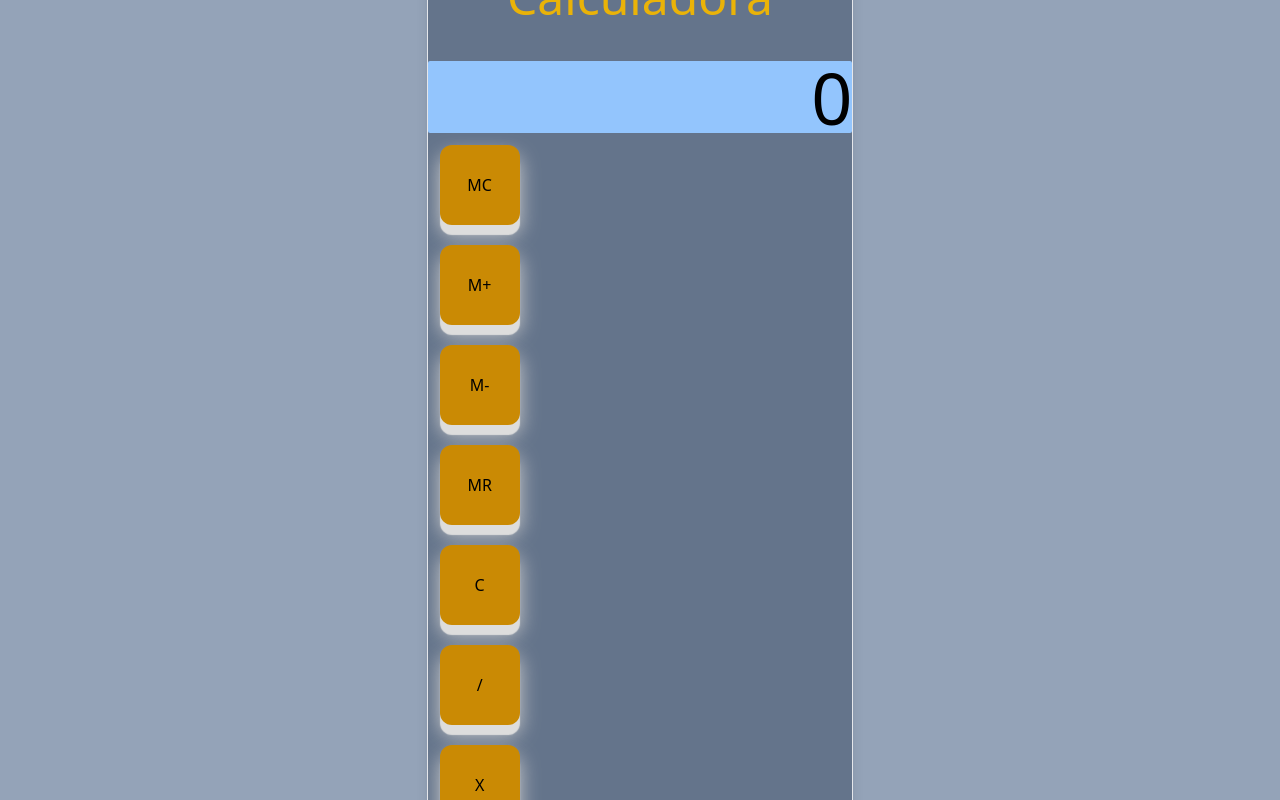
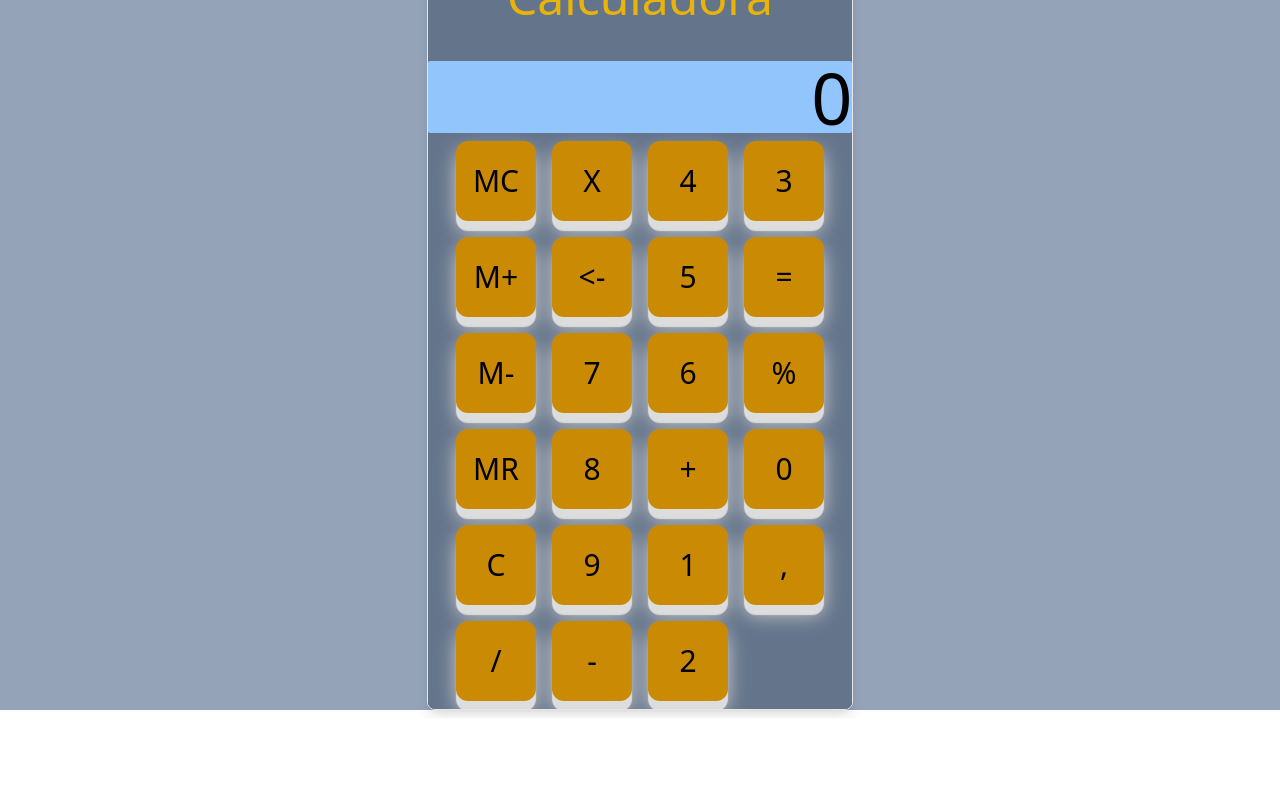
Before and after one commit to LuisCaro92/EjerciciosJavaScript, a React (Create React App) app: page / in a window 1280 px wide. Shown: the part 660-1460 px from the top of the page. After the commit the page ends 1378 px from the top, so only its background shows below. Built offline with nearby package versions, Linux system fonts and the light colour scheme.

Commit message:
se organizo la calculadora, falta darle el ultimo orden y funcionalidad

```diff
--- a/src/App.js
+++ b/src/App.js
@@ -7,10 +7,11 @@ import Nav from "./components/Nav";
 function App() {
   return (
     <div className="bg-slate-400">
-      <BrowserRouter></BrowserRouter>
+
       <Nav/>
       <Contador />
       <Calculadora />
+
     </div>
   );
 }
--- a/src/Ejercisios/Calculadora.js
+++ b/src/Ejercisios/Calculadora.js
@@ -35,15 +35,15 @@ const Calculadora = () => {
         Calculadora
       </h1>
 
-      <div className="bg-blue-300 h- 20 rounded-sm">
+      <div className="bg-blue-300 rounded-sm">
         <span className="flex justify-end text-7xl">{click}</span>
       </div>
 
       <div className="flex bg-slate-500 ">
-        <div className="">
+        <div className="grid grid-rows-6 grid-flow-col mx-auto">
         {botones.map((boton) => (
-          <div className="m-1 grid ">
-              <button className=" w-20 h-20 rounded-xl bg-yellow-600 m-2 shadow-[0px_10px_1px_rgba(221,_221,_221,_1),_0_10px_20px_rgba(204,_204,_204,_1)] hover:scale-110 active:scale-50 duration-500 ease-in-out hover:bg-yellow-400">
+          <div className="m-1">
+              <button className="text-3xl w-20 h-20 rounded-xl bg-yellow-600 m-1 shadow-[0px_10px_1px_rgba(221,_221,_221,_1),_0_10px_20px_rgba(204,_204,_204,_1)] hover:scale-110 active:scale-50 duration-500 ease-in-out hover:bg-yellow-400">
                 {boton.operador}
                 {boton.id}
                 {boton.igual}
```
Also changed, not shown: src/components/Nav.js (line endings or trailing spaces).
